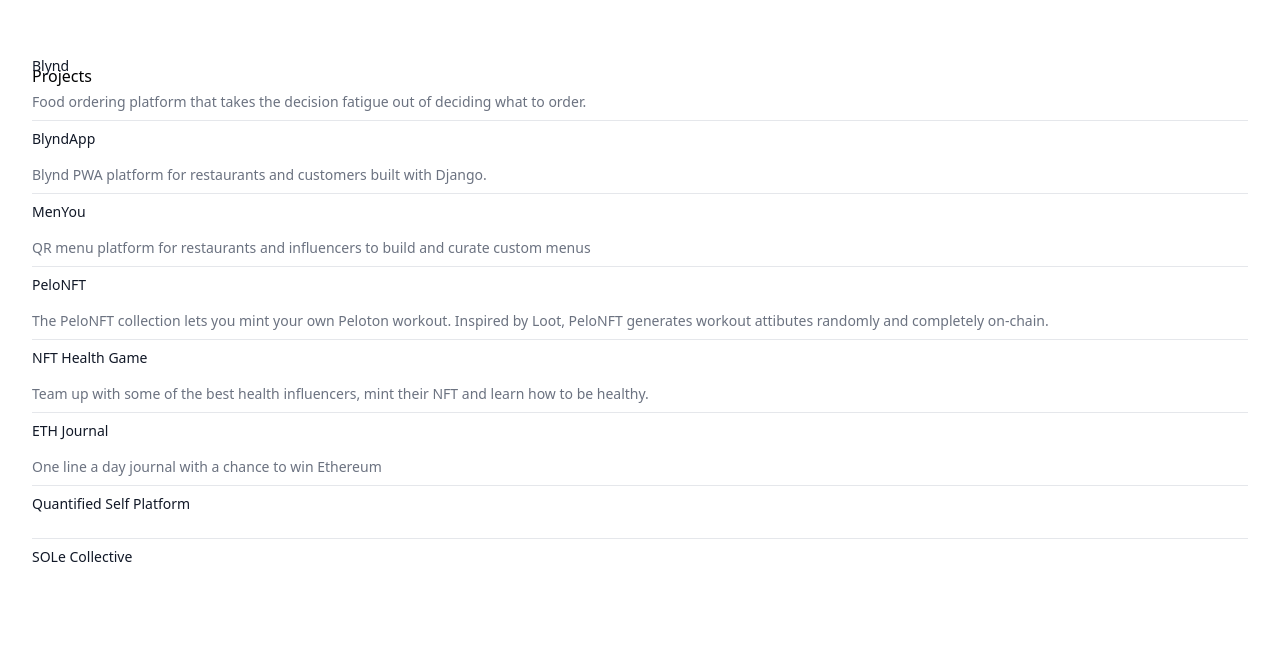
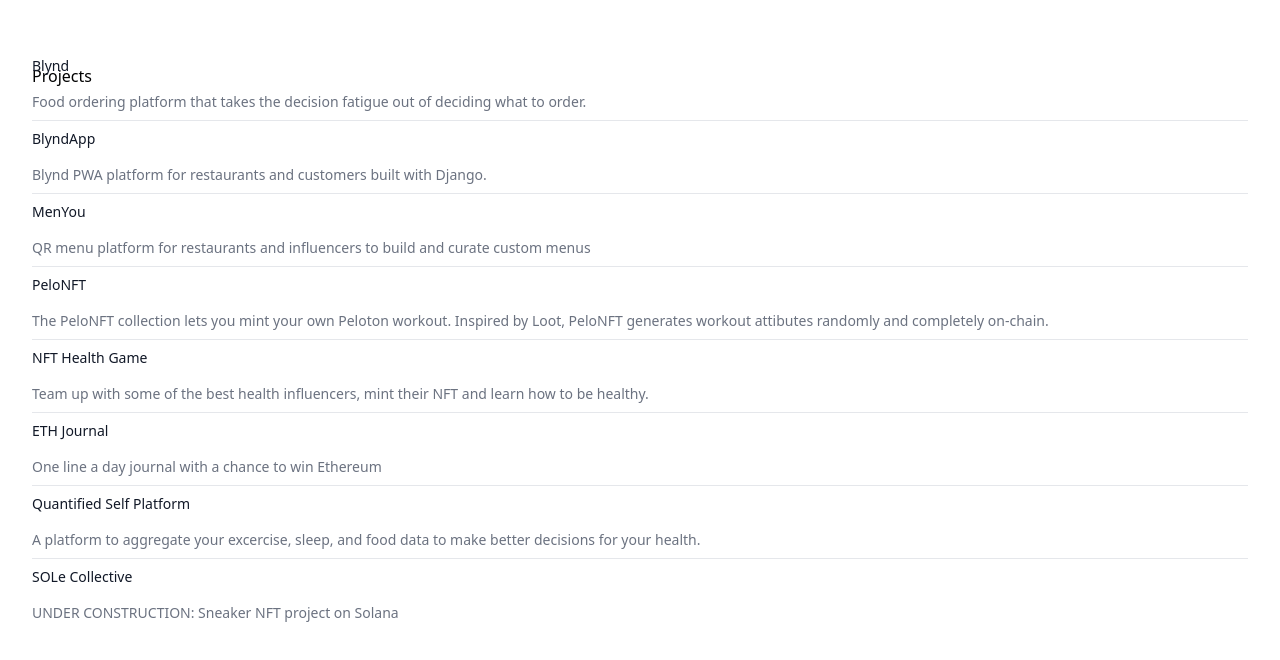
Before and after one commit to nmandal/nickmandal, a Next.js app: page /projects in a window 1280 px wide. Shown: the part 112-772 px from the top of the page. Built offline with nearby package versions, Linux system fonts and the light colour scheme; what @tailwindcss/typography would draw is missing.

Commit message:
urls are going elsewhere lol

```diff
--- a/components/Projects.js
+++ b/components/Projects.js
@@ -1,28 +1,41 @@
 import Link from 'next/link';
+
+const projects = [
+    {
+        "name": "Quantified Self Platform",
+        "url": "https://quantself.vercel.app",
+        "description": "A platform to aggregate your excercise, sleep, and food data to make better decisions for your health."
+    },
+    {
+        "name": "Blynd",
+        "url": "https://eatblynd.com",
+        "description": "Food ordering platform that takes the decision fatigue out of deciding what to order."
+    },
+    {
+        "name": "PeloNFT",
+        "url": "https://pelonft.vercel.app",
+        "description": "The PeloNFT collection lets you mint your own Peloton workout. Inspired by Loot, PeloNFT generates workout attibutes randomly and completely on-chain."
+    },
+]
 
 
 export default function Projects () {
     return (
+        <>
       <div className="mt-6 prose prose-md text-gray-500 mx-auto">
         <h4>Featured Projects</h4>
         <ul>
-            <li>
-                <Link href="https://healthgame.vercel.app">
-                    <a target="_blank" rel="noopener noreferrer">NFT Health Game</a>
+            {projects.map((project, postIdx) => (
+            <li key={project.name}>
+                <Link href={project.url}>
+                    <a target="_blank" rel="noopener noreferrer">{project.name}</a>
                 </Link>
             </li>
-            <li>
-                <Link href="https://eatblynd.com">
-                    <a target="_blank" rel="noopener noreferrer">Blynd</a>
-                </Link>
-            </li>
-            <li>
-                <Link href="https://pelonft.vercel.app">
-                    <a target="_blank" rel="noopener noreferrer">PeloNFT</a>
-                </Link>
-            </li>
+            ))}
         </ul>
-        <h6 className="prose prose-md text-gray-500 mx-auto">
+
+      </div>
+              {/* <h6 className="prose prose-md text-gray-500 mx-auto">
             <Link href="/projects">
             <a className="focus:outline-none">
             <span className="absolute inset-0" aria-hidden="true" />
@@ -30,7 +43,7 @@
             <span aria-hidden="true"> &rarr;</span>
             </a>
             </Link>
-        </h6>
-      </div>
+        </h6> */}
+      </>
     )
   }
--- a/components/Writing.js
+++ b/components/Writing.js
@@ -23,7 +23,7 @@
                 </Link>
             </li>
         </ul>
-        <h6 className="prose prose-md text-gray-500 mx-auto">
+        {/* <h6 className=" prose-md text-gray-500 mx-auto">
             <Link href="/writing">
             <a className="focus:outline-none">
             <span className="absolute inset-0" aria-hidden="true" />
@@ -31,7 +31,7 @@
             <span aria-hidden="true"> &rarr;</span>
             </a>
             </Link>
-        </h6>
+        </h6> */}
       </div>
     )
   }
--- a/pages/projects.tsx
+++ b/pages/projects.tsx
@@ -40,12 +40,12 @@
     {
         "name": "Quantified Self Platform",
         "url": "https://quantself.vercel.app",
-        // "description": "One line a day journal with a chance to win Ethereum"
+        "description": "A platform to aggregate your excercise, sleep, and food data to make better decisions for your health."
     },
     {
         "name": "SOLe Collective",
         "url": "https://solenfts.vercel.app",
-        // "description": "One line a day journal with a chance to win Ethereum"
+        "description": "UNDER CONSTRUCTION: Sneaker NFT project on Solana"
     },
 ]
 
```
